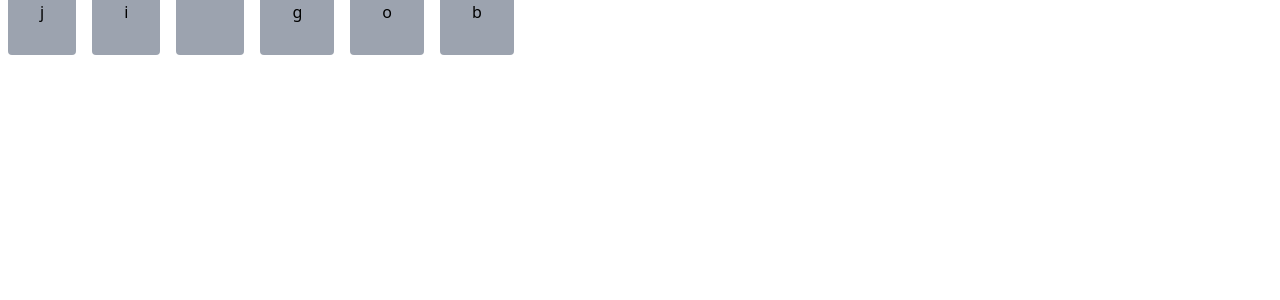
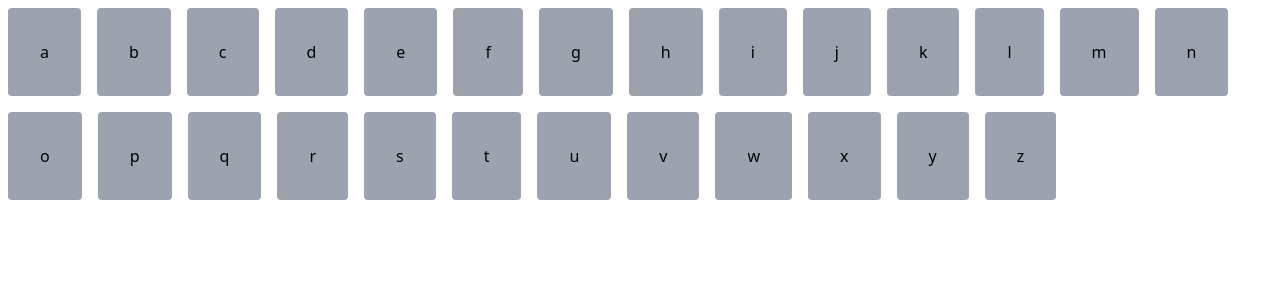
Before and after one commit to itsmyreallife/learning-react-gKey, a React (Vite) app: page / in a window 1280 px wide. Shown: the top 300 px of the page. Built offline with nearby package versions, Linux system fonts and the light colour scheme.

Commit message:
prettier

```diff
--- a/src/App.jsx
+++ b/src/App.jsx
@@ -1,40 +1,56 @@
-import React, { createContext } from "react"
-import './css/app.css'
-import KeyList from "./components/KeyList"
+import React, { createContext } from "react";
+import "./css/app.css";
+import KeyList from "./components/KeyList";
 
-export const KeysContext = createContext()
-const keys = [
-  {
-    id: 0,
-    key: "j",
-  },
-  {
-    id: 1,
-    key: "i",
-  },
-  {
-    id: 2,
-    key: " ",
-  },
-  {
-    id: 3,
-    key: "g",
-  },
-  {
-    id: 4,
-    key: "o",
-  },
-  {
-    id: 5,
-    key: "b",
+export const KeysContext = createContext();
+const keys = () => {
+  const k = [
+    "a",
+    "b",
+    "c",
+    "d",
+    "e",
+    "f",
+    "g",
+    "h",
+    "i",
+    "j",
+    "k",
+    "l",
+    "m",
+    "n",
+    "o",
+    "p",
+    "q",
+    "r",
+    "s",
+    "t",
+    "u",
+    "v",
+    "w",
+    "x",
+    "y",
+    "z",
+  ];
+
+  let ks = [];
+
+  for (let i = 0; i < k.length; i++) {
+    ks.push({
+      id: i,
+      key: k[i],
+    });
   }
-]
+
+  return ks;
+};
 
 function App() {
-
-  return <KeysContext.Provider value={keys}>
-    <KeyList />
-  </KeysContext.Provider>
+  return (
+    <KeysContext.Provider value={keys}>
+      <KeyList />
+    </KeysContext.Provider>
+  );
 }
 
-export default App
+export default App;
--- a/src/components/Key.jsx
+++ b/src/components/Key.jsx
@@ -1,38 +1,28 @@
-import React, { useState, memo, useEffect } from 'react'
+import React, { useState, memo, useEffect } from "react";
 
-export default memo(function Key({
-  id,
-  value,
-  start,
-  setNextKey
-}) {
+export default memo(function Key({ id, value, start, setNextKey }) {
+  const [className, setClassName] = useState("p-8 m-2 rounded bg-gray-400");
 
-  const [className, setClassName] = useState("p-8 m-2 rounded bg-gray-400")
-
-  const eFunc = e => {
+  const eFunc = (e) => {
     if (start) {
       if (e.key == value) {
-        console.log(e);
-        setClassName("p-8 m-2 rounded bg-green-400")
+        setClassName("p-8 m-2 rounded bg-green-400");
       } else {
-        setClassName("p-8 m-2 rounded bg-red-400")
+        setClassName("p-8 m-2 rounded bg-red-400");
       }
-      setNextKey(id + 1)
-
+      setNextKey(id + 1);
     }
-  }
+  };
 
   useEffect(() => {
     if (start) {
-      addEventListener('keydown', eFunc);
+      addEventListener("keydown", eFunc);
     }
 
     return () => {
-      removeEventListener('keydown', eFunc);
+      removeEventListener("keydown", eFunc);
     };
   }, [start]);
 
-  return (
-    <span className={className}>{value}</span>
-  )
-})
+  return <span className={className}>{value}</span>;
+});
--- a/src/components/KeyList.jsx
+++ b/src/components/KeyList.jsx
@@ -1,17 +1,34 @@
-import React, { useState, useContext } from 'react'
-import Key from './Key'
-import { KeysContext } from '../App'
+import React, { useState, useContext } from "react";
+import Key from "./Key";
+import { KeysContext } from "../App";
 
 export default function KeyList() {
-  const [nextKey, setNextKey] = useState(0)
-  const keys = useContext(KeysContext)
+  const [nextKey, setNextKey] = useState(0);
+  const keys = useContext(KeysContext);
 
   return (
     <>
-      {keys.map(key => {
-        return key.id == nextKey ? <Key key={key.id} id={key.id} value={key.key} start={true} setNextKey={setNextKey} /> : <Key key={key.id} id={key.id} value={key.key} start={false} setNextKey={setNextKey} />
-      })}
+      <div className="flex flex-wrap">
+        {keys().map((key) => {
+          return key.id == nextKey ? (
+            <Key
+              key={key.id}
+              id={key.id}
+              value={key.key}
+              start={true}
+              setNextKey={setNextKey}
+            />
+          ) : (
+            <Key
+              key={key.id}
+              id={key.id}
+              value={key.key}
+              start={false}
+              setNextKey={setNextKey}
+            />
+          );
+        })}
+      </div>
     </>
-
-  )
+  );
 }
```
Also changed, not shown: 1 other file (tests, documents, lock files or other folders).
